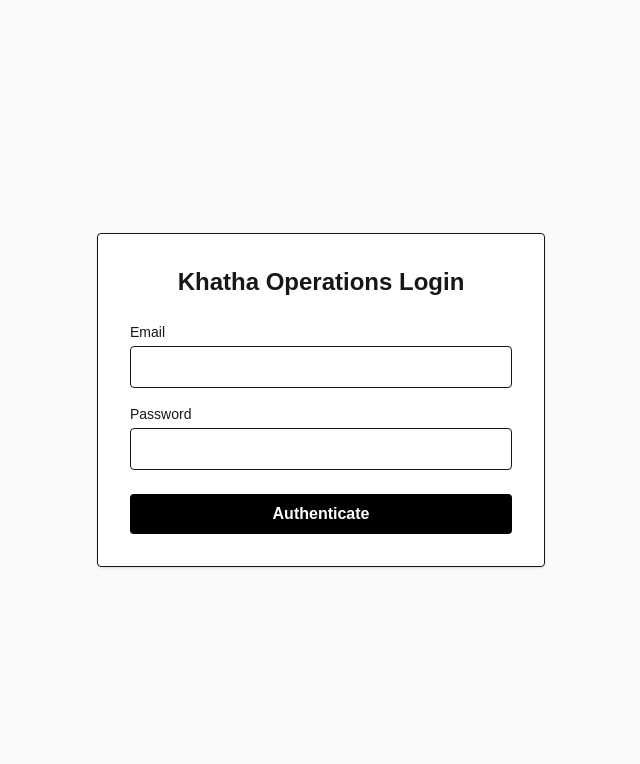
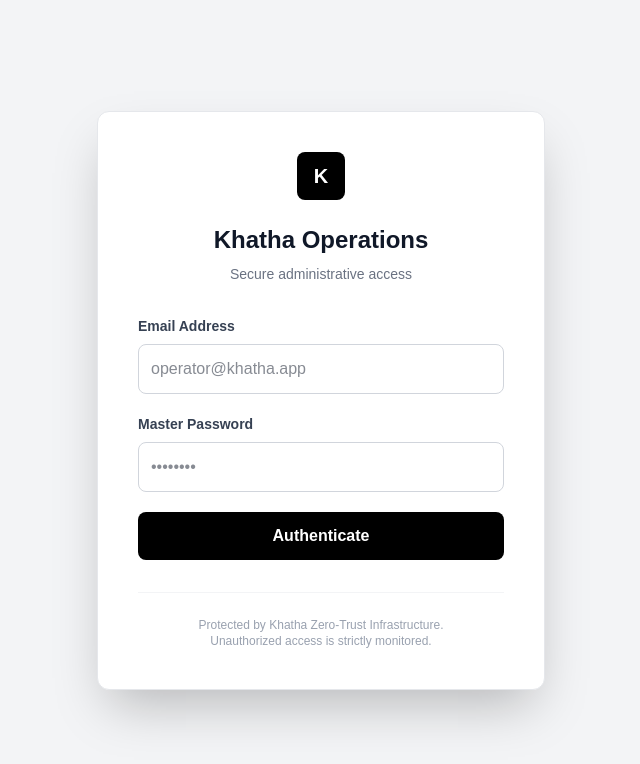
Before and after one commit to adityaa369/khatha-admin, a Next.js app: page /login in a window 1280 px wide. Shown: the top 764 px of the page, without its empty margins (319-959 px from the left). Built offline with nearby package versions, Linux system fonts and the light colour scheme.

Commit message:
style(login): fix text color contrast against white backgrounds

```diff
--- a/src/app/login/page.tsx
+++ b/src/app/login/page.tsx
@@ -1,4 +1,3 @@
-
 "use client";
 import React, { useState } from 'react';
 
@@ -6,10 +5,12 @@
     const [email, setEmail] = useState('');
     const [password, setPassword] = useState('');
     const [error, setError] = useState('');
+    const [isLoading, setIsLoading] = useState(false);
 
     const handleLogin = async (e: React.FormEvent) => {
         e.preventDefault();
         setError('');
+        setIsLoading(true);
 
         try {
             const res = await fetch('/api/admin/login', {
@@ -25,28 +26,71 @@
                 setError(data.message || 'Login failed');
             }
         } catch (err) {
-            setError('Network error');
+            setError('Network error. Please ensure backend is reachable.');
+        } finally {
+            setIsLoading(false);
         }
     };
 
     return (
-        <div className="min-h-screen flex items-center justify-center bg-gray-50">
-            <div className="max-w-md w-full bg-white p-8 border rounded shadow-sm">
-                <h1 className="text-2xl font-bold mb-6 text-center">Khatha Operations Login</h1>
-                {error && <div className="bg-red-50 text-red-600 p-3 rounded mb-4">{error}</div>}
-                <form onSubmit={handleLogin}>
-                    <div className="mb-4">
-                        <label className="block text-sm font-medium mb-1">Email</label>
-                        <input type="email" value={email} onChange={e => setEmail(e.target.value)} className="w-full border rounded p-2" required />
+        <div className="min-h-screen flex items-center justify-center bg-gray-100 text-gray-900">
+            <div className="max-w-md w-full bg-white p-8 sm:p-10 border border-gray-200 rounded-xl shadow-2xl">
+
+                <div className="flex justify-center mb-6">
+                    {/* Brand Logo Placeholder */}
+                    <div className="w-12 h-12 bg-black rounded-lg flex items-center justify-center">
+                        <span className="text-white font-bold text-xl">K</span>
                     </div>
-                    <div className="mb-6">
-                        <label className="block text-sm font-medium mb-1">Password</label>
-                        <input type="password" value={password} onChange={e => setPassword(e.target.value)} className="w-full border rounded p-2" required />
+                </div>
+
+                <h1 className="text-2xl font-extrabold mb-2 text-center text-gray-900">Khatha Operations</h1>
+                <p className="text-sm text-gray-500 text-center mb-8">Secure administrative access</p>
+
+                {error && (
+                    <div className="bg-red-50 border-l-4 border-red-500 text-red-700 p-4 rounded mb-6 text-sm" role="alert">
+                        <p className="font-bold">Authentication Error</p>
+                        <p>{error}</p>
                     </div>
-                    <button type="submit" className="w-full bg-black text-white font-bold py-2 rounded hover:bg-gray-800">
-                        Authenticate
+                )}
+
+                <form onSubmit={handleLogin} className="space-y-5">
+                    <div>
+                        <label className="block text-sm font-semibold mb-2 text-gray-700">Email Address</label>
+                        <input
+                            type="email"
+                            value={email}
+                            onChange={e => setEmail(e.target.value)}
+                            className="w-full border border-gray-300 rounded-lg p-3 text-gray-900 bg-white focus:ring-2 focus:ring-black focus:border-black outline-none transition"
+                            placeholder="operator@khatha.app"
+                            required
+                        />
+                    </div>
+                    <div>
+                        <label className="block text-sm font-semibold mb-2 text-gray-700">Master Password</label>
+                        <input
+                            type="password"
+                            value={password}
+                            onChange={e => setPassword(e.target.value)}
+                            className="w-full border border-gray-300 rounded-lg p-3 text-gray-900 bg-white focus:ring-2 focus:ring-black focus:border-black outline-none transition"
+                            placeholder="••••••••"
+                            required
+                        />
+                    </div>
+                    <button
+                        type="submit"
+                        disabled={isLoading}
+                        className={"w-full bg-black text-white font-bold py-3 rounded-lg transition-colors " + (isLoading ? 'opacity-70 cursor-not-allowed' : 'hover:bg-gray-800')}
+                    >
+                        {isLoading ? 'Verifying Credentials...' : 'Authenticate'}
                     </button>
                 </form>
+
+                <div className="mt-8 text-center border-t border-gray-100 pt-6">
+                    <p className="text-xs text-gray-400">
+                        Protected by Khatha Zero-Trust Infrastructure.<br/>
+                        Unauthorized access is strictly monitored.
+                    </p>
+                </div>
             </div>
         </div>
     );
```
